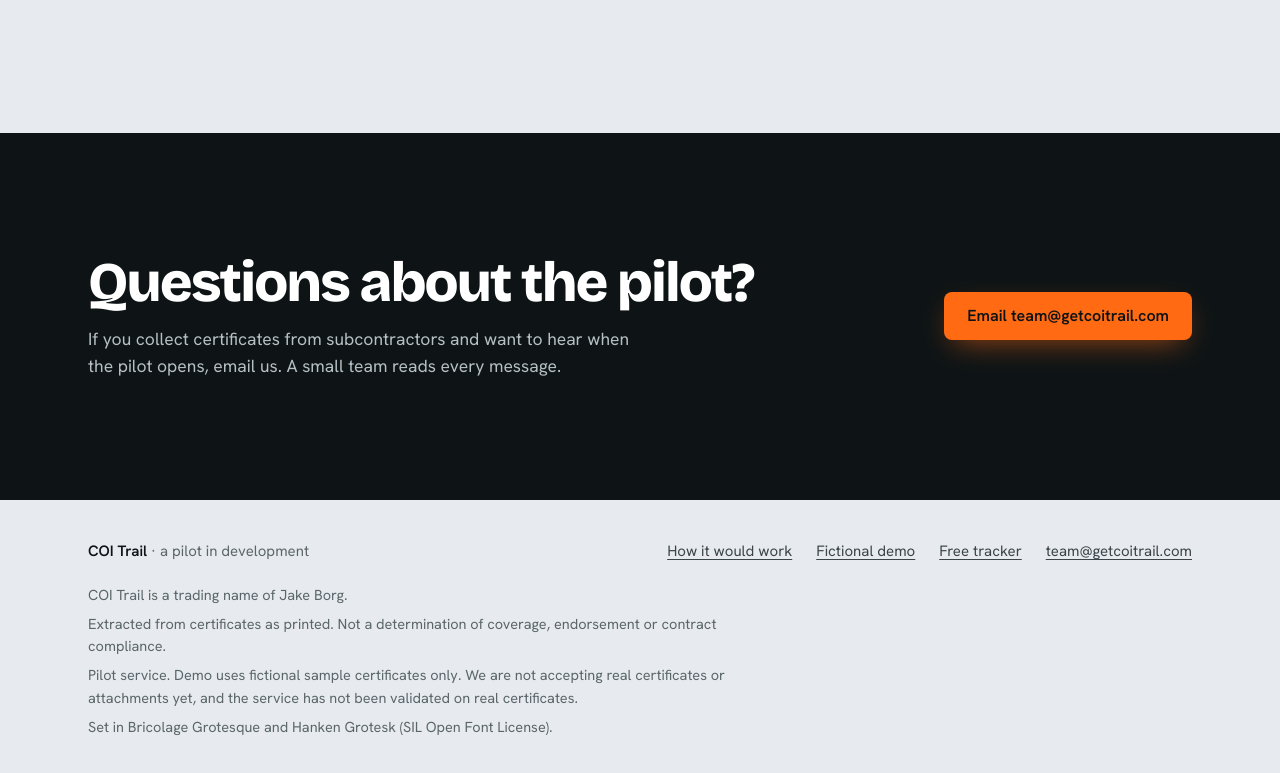
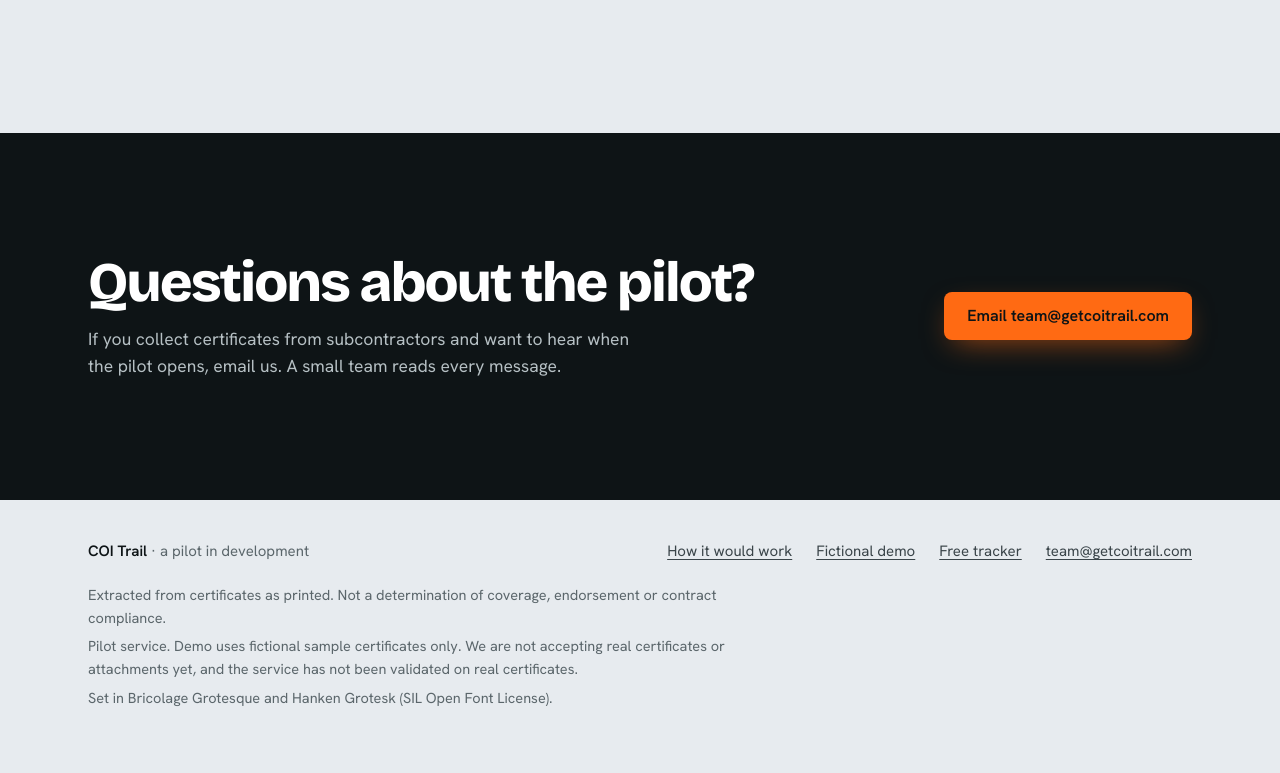
Before and after one commit to jakeb112/coitrail-site, a plain HTML site: page index.html in a window 1280 px wide. Shown: the part 3103-3876 px from the top of the page. Drawn offline with Linux system fonts and the light colour scheme.

Commit message:
Remove owner name from footer
Co-Authored-By: Claude Opus 5.5 <noreply@anthropic.com>

```diff
--- a/index.html
+++ b/index.html
@@ -409,7 +409,6 @@
       <nav aria-label="Footer"><a href="#how">How it would work</a><a href="#demo">Fictional demo</a><a href="#tracker">Free tracker</a><a href="mailto:team@getcoitrail.com">team@getcoitrail.com</a></nav>
     </div>
     <div class="legal">
-      <p>COI Trail is a trading name of Jake Borg.</p>
       <p class="disclaimer">Extracted from certificates as printed. Not a determination of coverage, endorsement or contract compliance.</p>
       <p>Pilot service. Demo uses fictional sample certificates only. We are not accepting real certificates or attachments yet, and the service has not been validated on real certificates.</p>
       <p>Set in Bricolage Grotesque and Hanken Grotesk (SIL Open Font License).</p>
```
